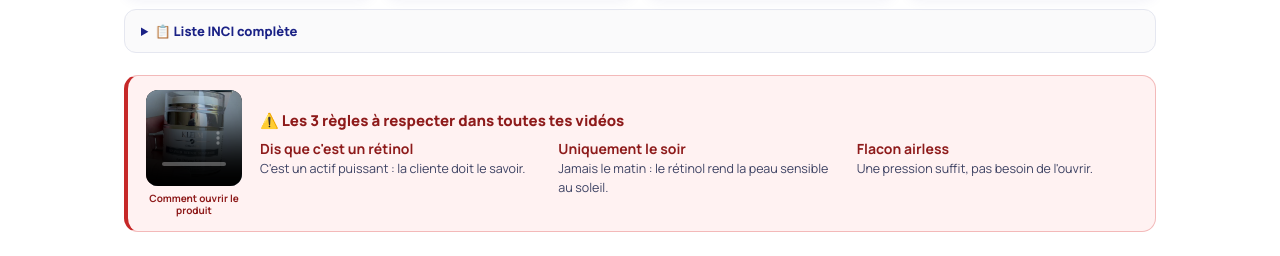
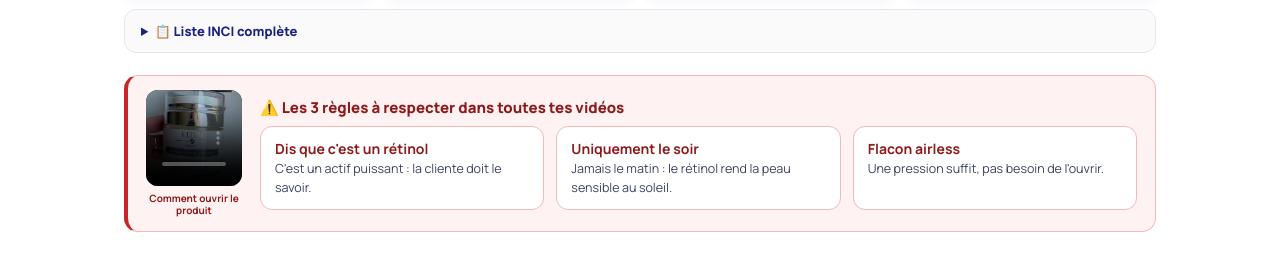
Before and after one commit to sesametts/kleem-affilies, a plain HTML site: page commence-ici.html in a window 1280 px wide. Shown: the part 1507-1763 px from the top of the page. Drawn offline with Linux system fonts and the light colour scheme; grey boxes are pictures that could not be loaded.

Commit message:
Commence ici : cartes blanches des règles sans numéros
Co-Authored-By: Claude Opus 5.5 <noreply@anthropic.com>
Claude-Session: https://claude.ai/code/session_01FRPJp3PNQaiK8f3yTCNm48

```diff
--- a/commence-ici.html
+++ b/commence-ici.html
@@ -215,8 +215,8 @@
   .kp-elle-txt b{display:block;font-size:10.5px;letter-spacing:1.5px;text-transform:uppercase;margin-bottom:2px;}
   .kp-elle-txt i{color:#555;}
 
-  .kp-r3{display:grid;grid-template-columns:repeat(3,1fr);gap:18px;margin-top:2px;}
-  .kp-r3 div{display:block;}
+  .kp-r3{display:grid;grid-template-columns:repeat(3,1fr);gap:12px;margin-top:2px;}
+  .kp-r3 div{display:block;background:#fff;border:1px solid #F3B9B9;border-radius:12px;padding:12px 14px;}
   .kp-r3 span{flex:none;display:inline-flex;align-items:center;justify-content:center;width:22px;height:22px;border-radius:50%;background:var(--red);color:#fff;font-weight:800;font-size:12px;}
   .kp-r3 b{display:block;font-size:14px;color:#8E1B1B;line-height:1.4;margin-bottom:2px;}
   .kp-r3 em{display:block;font-style:normal;font-size:12.5px;color:var(--text-soft);line-height:1.45;padding-left:0;}
```
